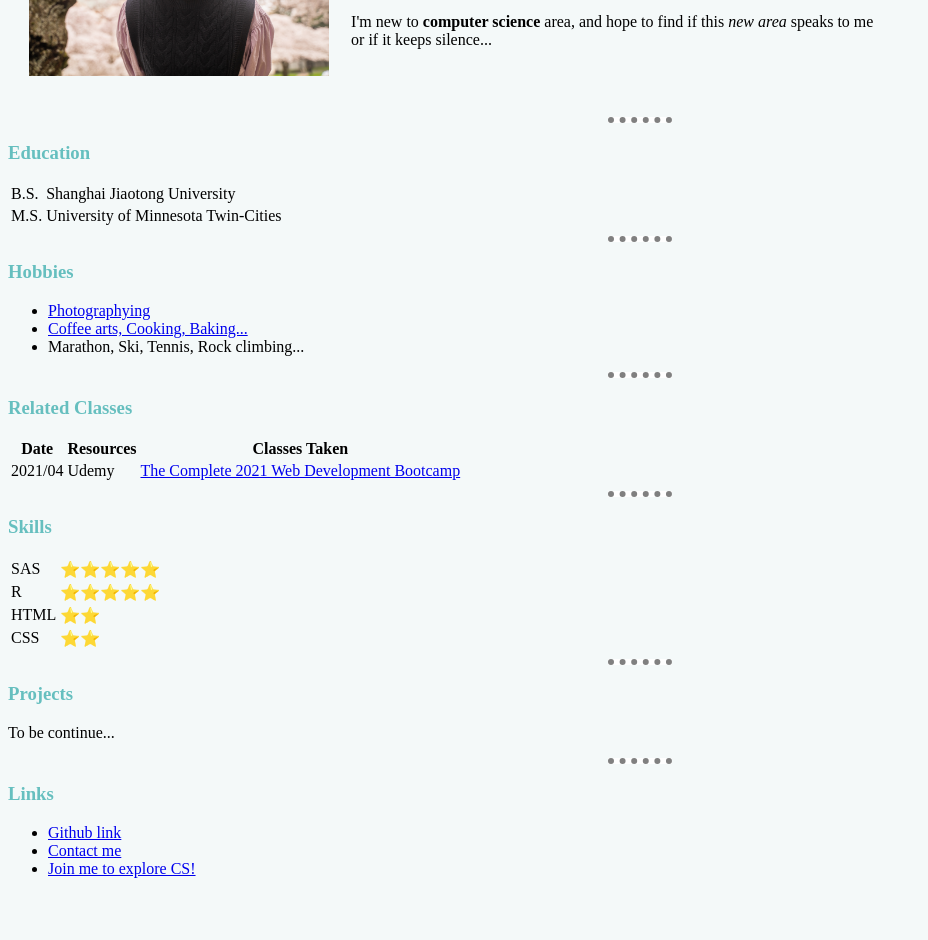
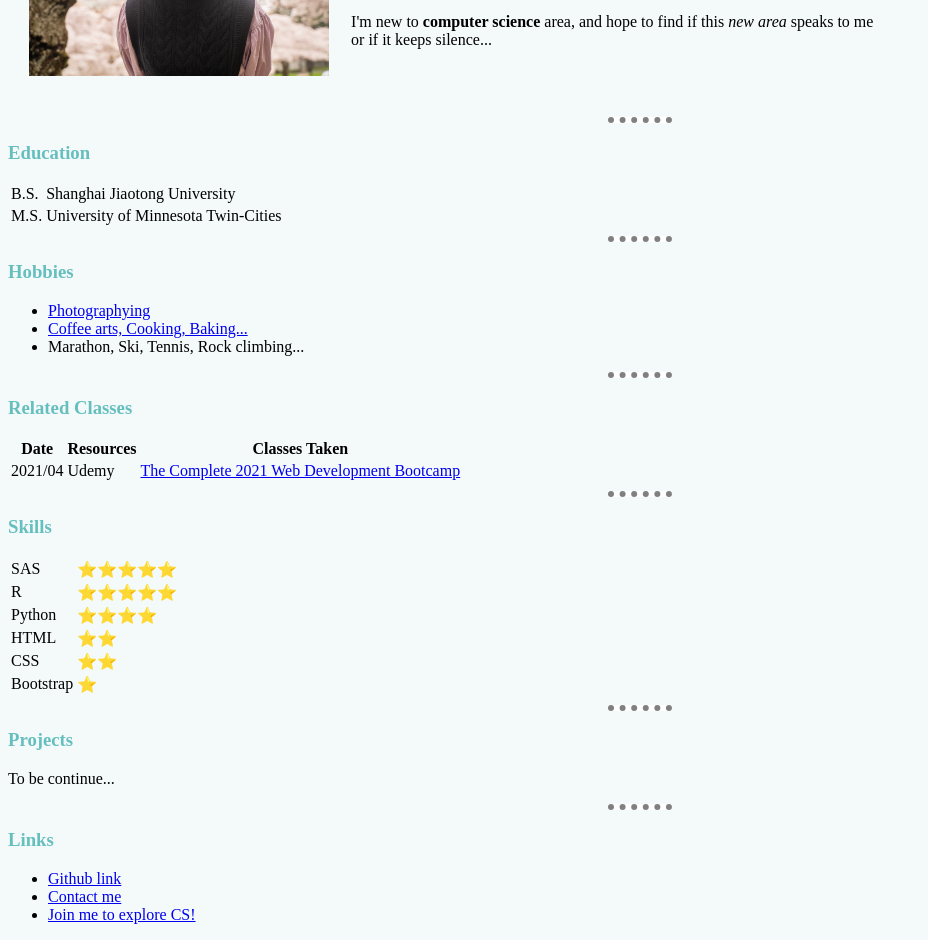
Before and after one commit to amberg0330/cv, a plain HTML site: page index.html in a window 1280 px wide. Shown: the part 153-1093 px from the top of the page, without its empty margins (0-928 px from the left). Before the commit the page ends 1047 px from the top, so only its background shows below. Drawn offline with Linux system fonts and the light colour scheme.

Commit message:
Add files via upload

```diff
--- a/index.html
+++ b/index.html
@@ -79,12 +79,20 @@
       <td>⭐️⭐️⭐️⭐️⭐️</td>
     </tr>
     <tr>
+      <td>Python</td>
+      <td>⭐️⭐️⭐️⭐️</td>
+    </tr>
+    <tr>
       <td>HTML</td>
       <td>⭐️⭐️</td>
     </tr>
     <tr>
       <td>CSS</td>
       <td>⭐️⭐️</td>
+    </tr>
+    <tr>
+      <td>Bootstrap</td>
+      <td>⭐️</td>
     </tr>
   </table>
 
```
